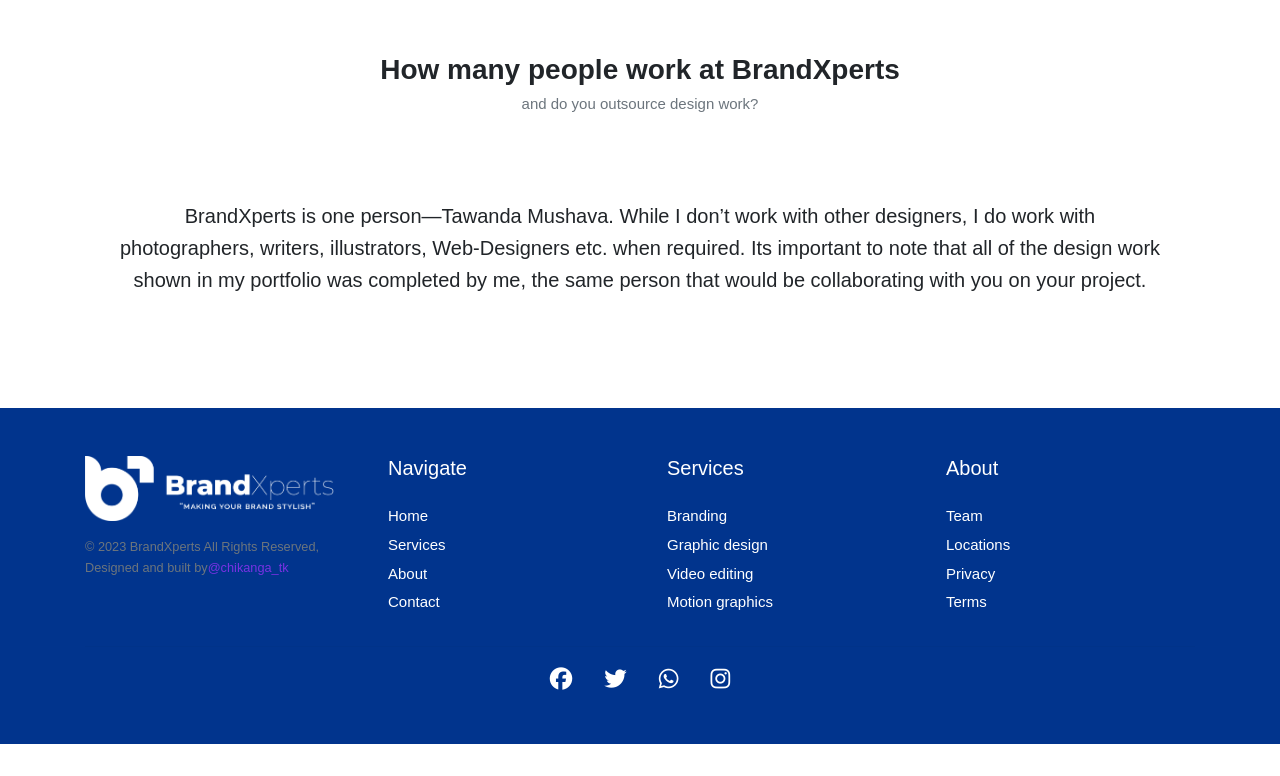
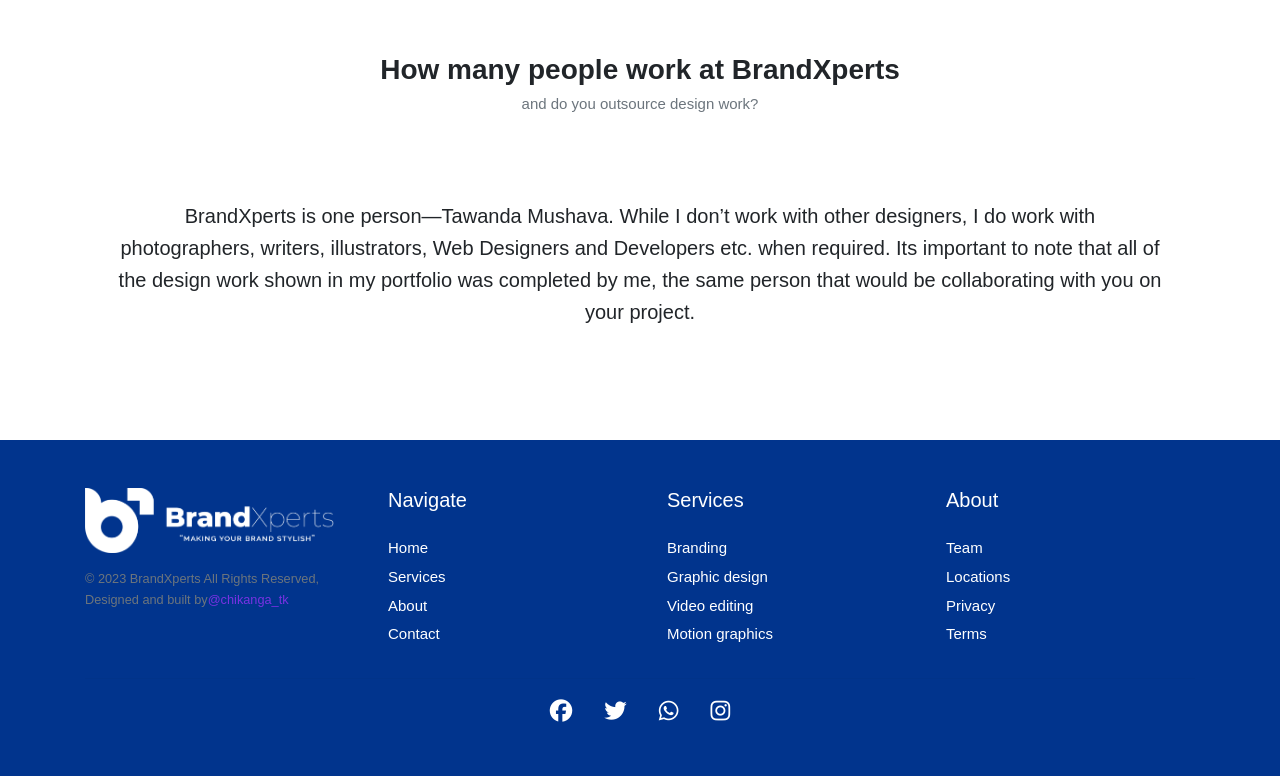
Before and after one commit to ChikangaTakudzwa/bx, a Django app: page /brandxpert/about/ in a window 1280 px wide. Shown: the part 1043-1819 px from the top of the page. Before the commit the page ends 1787 px from the top, so only its background shows below. Run offline with Django 4.2, Linux system fonts and the light colour scheme; some libraries are stand-ins or nearby versions; some web fonts are replaced.

Commit message:
Dont try this at home: Push to main - Fixing About page, Add developers

```diff
--- a/brandxpert/bx/templates/about/include/who_we_are.html
+++ b/brandxpert/bx/templates/about/include/who_we_are.html
@@ -26,7 +26,7 @@
     <div class="row flex-lg-row-reverse justify-content-center g-5 py-5">
         <div class="d-flex align-items-center text-center col-lg-12">
           <p class="lead">BrandXperts is one person—Tawanda Mushava. While I don’t work with other designers, I do work with photographers,
-            writers, illustrators,  Web-Designers etc. when required. Its important to note that all of the design work shown in my portfolio
+            writers, illustrators,  Web Designers and Developers etc. when required. Its important to note that all of the design work shown in my portfolio
              was completed by me, the same person that would be collaborating with you on your project.</p>
           <div class="d-grid gap-2 d-md-flex justify-content-md-start"></div>
         </div>
```
